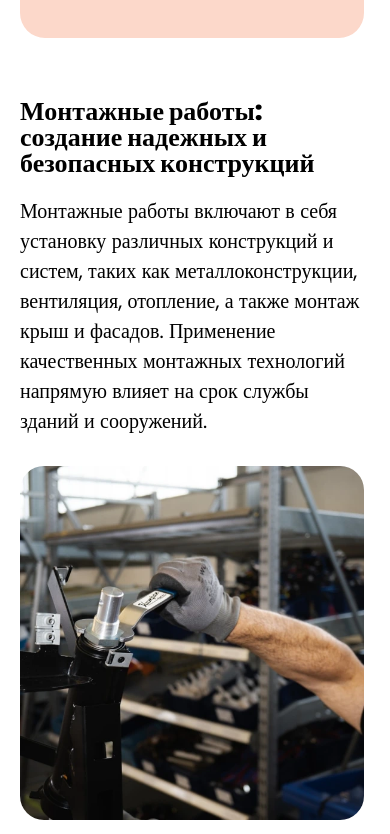
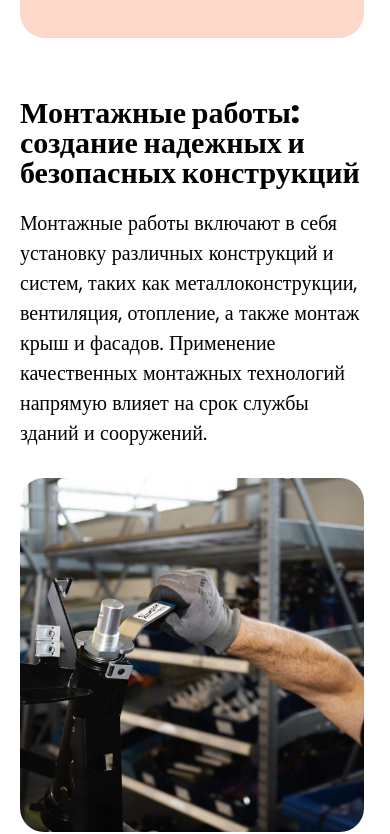
Before and after one commit to andzow/MontazhPro, a Nuxt app: page / in a window 390 px wide. Shown: the part 1568-2402 px from the top of the page. Built offline with nearby package versions, Linux system fonts and the light colour scheme.

Commit message:
ЫВФЫВФ

```diff
--- a/components/Main/PrBanner.vue
+++ b/components/Main/PrBanner.vue
@@ -80,20 +80,12 @@
         padding-top: 60px;
 
         &__title {
-            font-size: 40px;
-            line-height: 40px;
+            font-size: 30px;
+            line-height: 30px;
         }
 
         &__banner {
             padding: 40px 20px;
-        }
-    }
-
-    @media(max-width: 340px) {
-        &__title {
-            font-size: 30px;
-            line-height: 30px;
-            margin-bottom: 20px;
         }
 
         &__btn {
--- a/components/Main/PrInfo.vue
+++ b/components/Main/PrInfo.vue
@@ -118,8 +118,8 @@ const infoArray = ref([
 
     @media(max-width: 600px) {
         &__title {
-            font-size: 26px;
-            line-height: 26px;
+            font-size: 30px;
+            line-height: 30px;
             margin-bottom: 20px;
         }
     }
```
